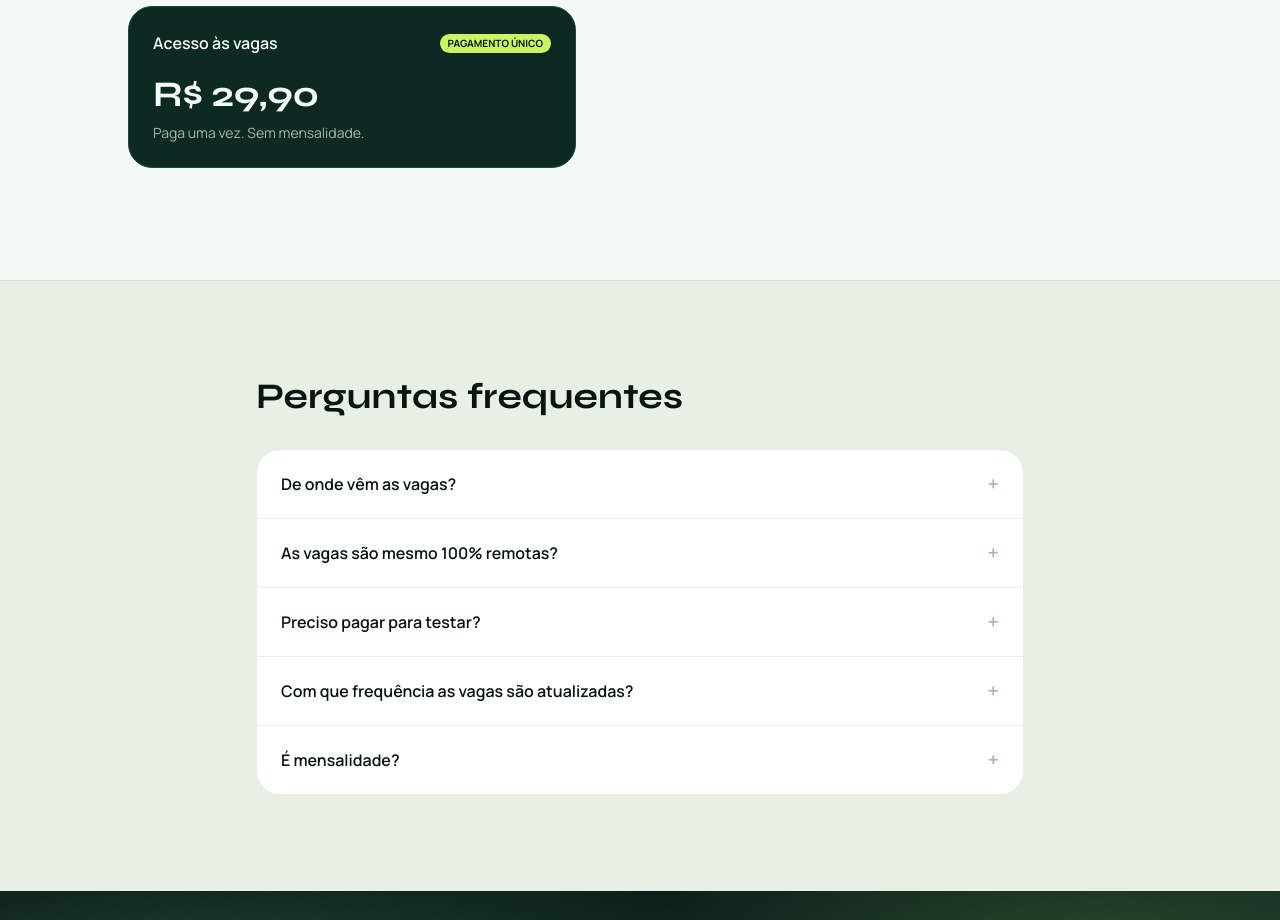
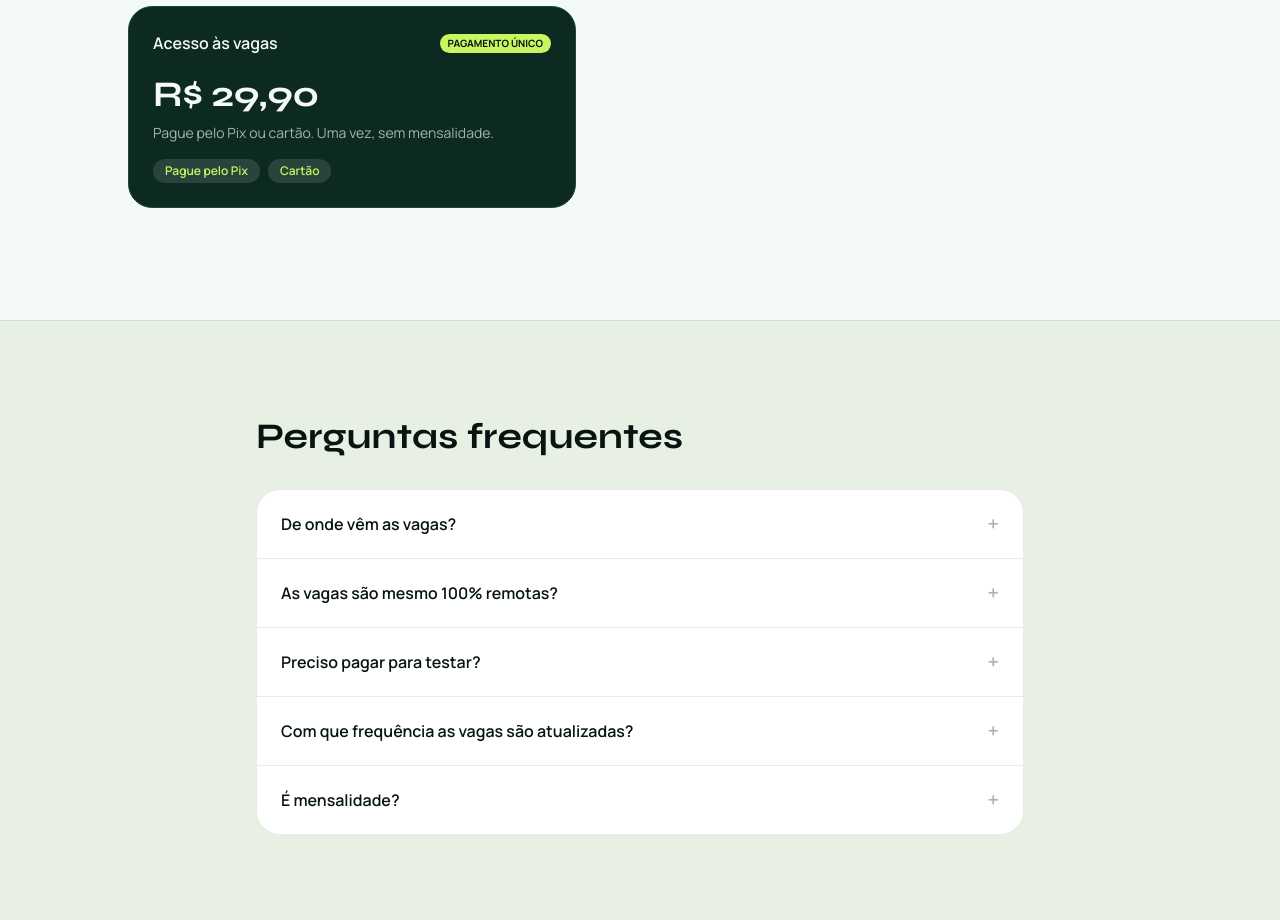
Before and after one commit to pirondibr/remotoja, a Next.js app: page / in a window 1280 px wide. Shown: the part 2380-3300 px from the top of the page. Built offline with nearby package versions, Linux system fonts and the light colour scheme; no server answers.

Commit message:
feat: deixar Pix e cartao visiveis no card de acesso
A pessoa precisa ver no card que pode pagar pelo Pix ou cartao, sem depender do texto fino embaixo.

Co-authored-by: Cursor <cursoragent@cursor.com>

```diff
--- a/src/app/page.tsx
+++ b/src/app/page.tsx
@@ -254,6 +254,16 @@ export default function HomeV2() {
                   {plan.perMonth}
                 </p>
                 <p className="mt-2 text-sm text-sand/70">{plan.billed}</p>
+                <div className="mt-4 flex flex-wrap gap-2">
+                  {plan.payOptions.map((option) => (
+                    <span
+                      key={option}
+                      className="rounded-full bg-white/12 px-3 py-1 text-xs font-semibold text-lime"
+                    >
+                      {option}
+                    </span>
+                  ))}
+                </div>
               </div>
             ))}
           </div>
--- a/src/app/precos/page.tsx
+++ b/src/app/precos/page.tsx
@@ -2,7 +2,7 @@ import Link from "next/link";
 import type { Metadata } from "next";
 import { SiteHeader } from "@/components/SiteHeader";
 import { BrandMark } from "@/components/BrandMark";
-import { PLANS } from "@/lib/funnel";
+import { RR_PLANS } from "@/lib/rrPlans";
 
 export const metadata: Metadata = {
   title: "Preços · Minha Vaga Remota",
@@ -39,7 +39,7 @@ export default function PricingPage() {
 
       <section className="mx-auto max-w-5xl px-5 py-16 md:px-10">
         <div className="grid gap-4 md:max-w-md">
-          {PLANS.map((plan) => (
+          {RR_PLANS.map((plan) => (
             <div
               key={plan.id}
               className="flex flex-col rounded-3xl border border-moss bg-forest p-6 text-cream"
@@ -47,13 +47,23 @@ export default function PricingPage() {
               <div className="flex items-center justify-between">
                 <h2 className="text-lg font-bold">{plan.name}</h2>
                 <span className="rounded-full bg-lime px-2 py-0.5 text-[10px] font-bold text-ink uppercase">
-                  Pagamento único
+                  {plan.badge}
                 </span>
               </div>
               <p className="mt-4 font-[family-name:var(--font-display)] text-4xl font-bold">
-                {plan.priceLabel}
+                {plan.perMonth}
               </p>
-              <p className="mt-2 text-sm text-sand/70">{plan.detail}</p>
+              <p className="mt-2 text-sm text-sand/70">{plan.billed}</p>
+              <div className="mt-4 flex flex-wrap gap-2">
+                {plan.payOptions.map((option) => (
+                  <span
+                    key={option}
+                    className="rounded-full bg-white/12 px-3 py-1 text-xs font-semibold text-lime"
+                  >
+                    {option}
+                  </span>
+                ))}
+              </div>
               <Link
                 href="/onboard"
                 className="mt-6 inline-flex justify-center rounded-full bg-lime py-3 text-sm font-bold text-ink transition hover:bg-mint"
--- a/src/components/FeedConvertV2.tsx
+++ b/src/components/FeedConvertV2.tsx
@@ -393,6 +393,16 @@ export function FeedConvertV2({
                   <div>
                     <p className="font-bold">{selected.name}</p>
                     <p className="text-[13px] text-[#9db3a8]">{selected.billed}</p>
+                    <div className="mt-2 flex flex-wrap gap-1.5">
+                      {selected.payOptions.map((option) => (
+                        <span
+                          key={option}
+                          className="rounded-full border border-[#c6ef78]/50 px-2 py-0.5 text-[11px] font-extrabold text-[#c6ef78]"
+                        >
+                          {option}
+                        </span>
+                      ))}
+                    </div>
                   </div>
                   <p className="whitespace-nowrap text-right text-[22px] font-extrabold">
                     {selected.perMonth}
--- a/src/components/FinalV2.tsx
+++ b/src/components/FinalV2.tsx
@@ -549,6 +549,16 @@ export function FinalV2() {
                     <div>
                       <span className="font-bold text-cream">{plan.name}</span>
                       <p className="mt-1 text-sm text-sand/80">{plan.billed}</p>
+                      <div className="mt-2 flex flex-wrap gap-1.5">
+                        {plan.payOptions.map((option) => (
+                          <span
+                            key={option}
+                            className="rounded-full border border-lime/40 px-2 py-0.5 text-[11px] font-semibold text-lime"
+                          >
+                            {option}
+                          </span>
+                        ))}
+                      </div>
                     </div>
                     <div className="text-right">
                       <p className="font-[family-name:var(--font-display)] text-2xl font-bold">
--- a/src/components/OnboardWizard.tsx
+++ b/src/components/OnboardWizard.tsx
@@ -724,6 +724,16 @@ export function OnboardWizard() {
                       <div>
                         <span className="font-bold text-cream">{plan.name}</span>
                         <p className="mt-1 text-sm text-sand/80">{plan.billed}</p>
+                        <div className="mt-2 flex flex-wrap gap-1.5">
+                          {plan.payOptions.map((option) => (
+                            <span
+                              key={option}
+                              className="rounded-full border border-lime/40 px-2 py-0.5 text-[11px] font-semibold text-lime"
+                            >
+                              {option}
+                            </span>
+                          ))}
+                        </div>
                       </div>
                       <div className="text-right">
                         <p className="font-[family-name:var(--font-display)] text-2xl font-bold">
--- a/src/lib/funnel.ts
+++ b/src/lib/funnel.ts
@@ -202,7 +202,7 @@ export const PLANS = [
     name: "Acesso às vagas",
     priceLabel: "R$ 29,90",
     period: "",
-    detail: "Pagamento único. Sem mensalidade.",
+    detail: "Pague pelo Pix ou cartão. Uma vez, sem mensalidade.",
     savings: null,
     popular: true,
   },
--- a/src/lib/rrPlans.ts
+++ b/src/lib/rrPlans.ts
@@ -7,7 +7,8 @@ export const RR_PLANS = [
     name: "Acesso às vagas",
     badge: "Pagamento único",
     strikethrough: null,
-    billed: "Paga uma vez. Sem mensalidade.",
+    billed: "Pague pelo Pix ou cartão. Uma vez, sem mensalidade.",
+    payOptions: ["Pague pelo Pix", "Cartão"],
     perMonth: "R$ 29,90",
     popular: true,
     /** Valor cobrado no Mercado Pago (BRL). */
```
